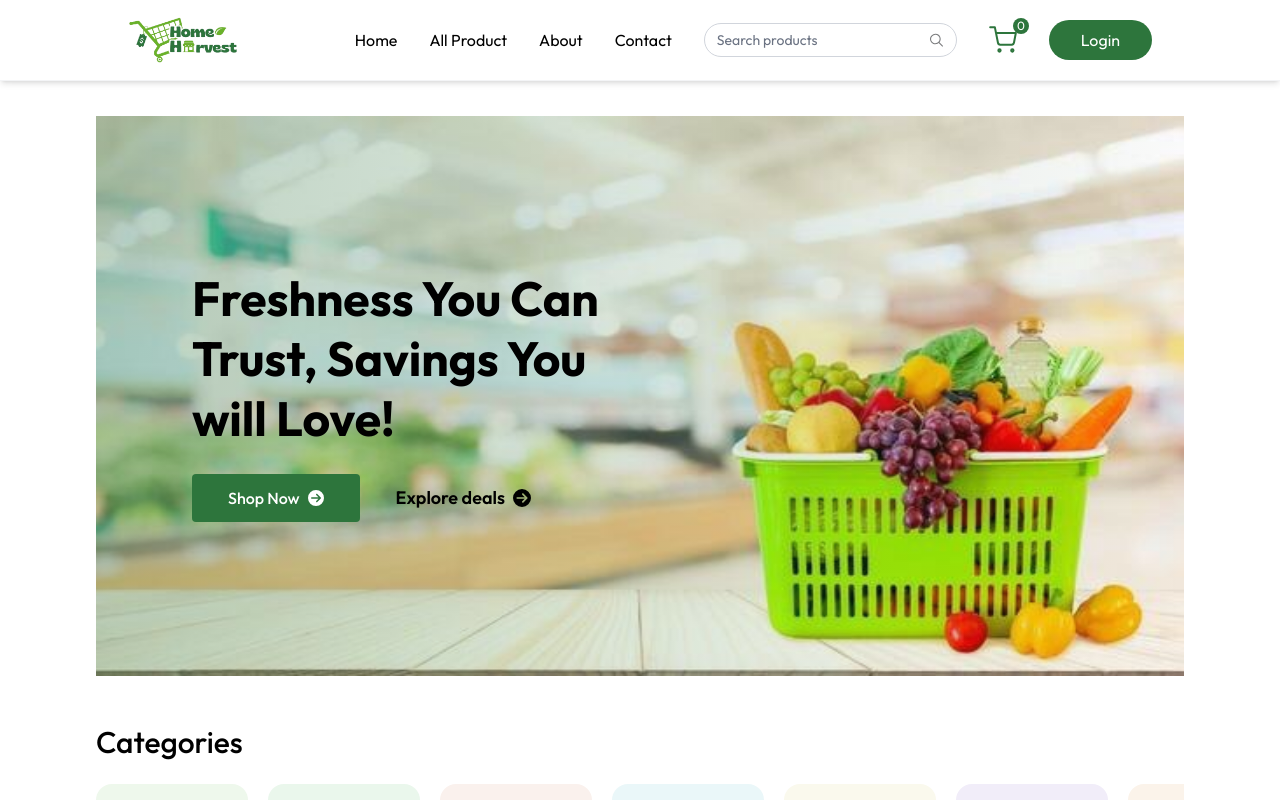
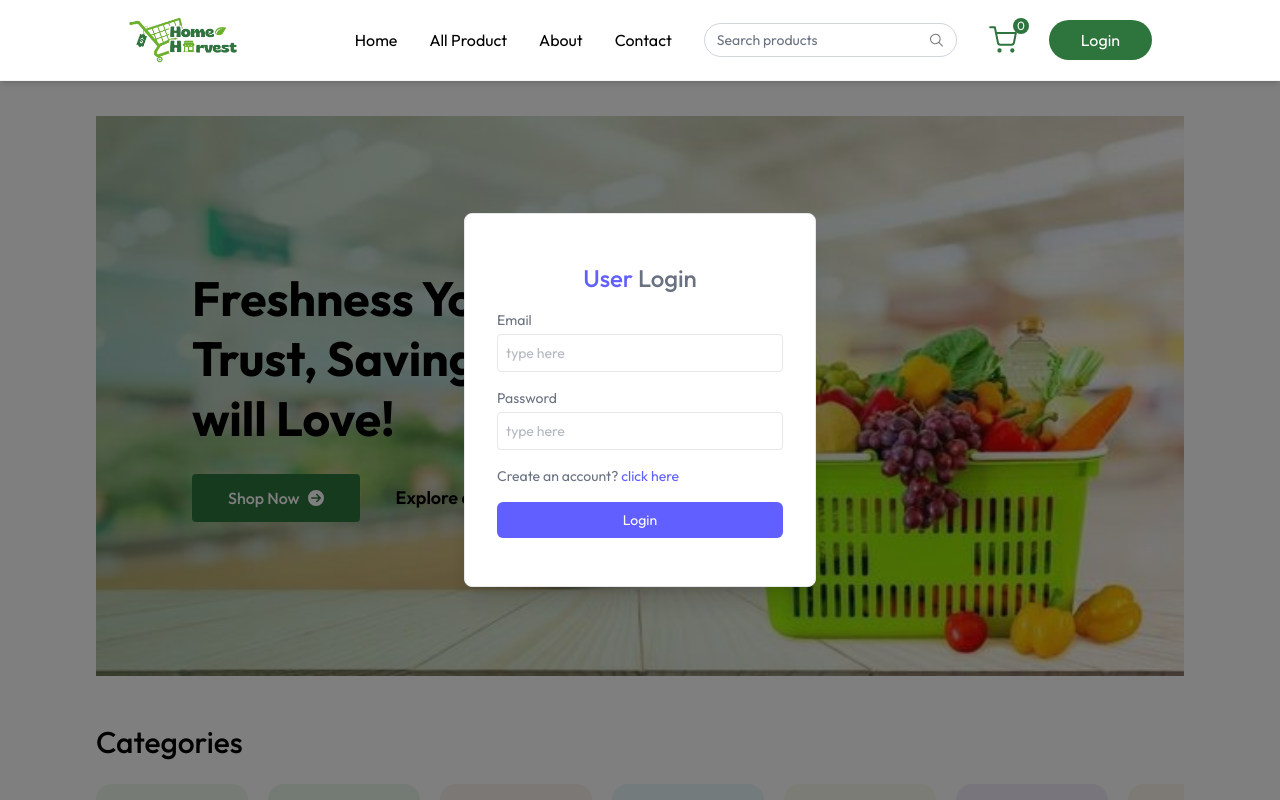
Before and after one commit to tahmina-nishu/Home-Harvest---An-Online-Grocery-Shop, a React (Vite) app in the folder client/: page / in a window 1280 px wide. Both pictures are taken after a click on the button "Login". Shown: the top 800 px of the page. Built offline with nearby package versions, Linux system fonts and the light colour scheme.

Commit message:
added login & sign up form

```diff
--- a/client/src/App.jsx
+++ b/client/src/App.jsx
@@ -4,15 +4,20 @@
 import { Route, Routes, useLocation } from 'react-router-dom'
 import {Toaster} from "react-hot-toast";
 import Footer from './components/Footer';
+import { useAppContext } from './context/AppContext';
+import Login from './components/Login';
 
 
 const App = () => {
 
   const isSellerPath = useLocation().pathname.includes("seller")
+  const {showUserLogin} = useAppContext()
+
   return (
     <div>
 
       {isSellerPath ? null : <Navbar></Navbar>}
+      {showUserLogin ? <Login></Login> : null}
 
     <Toaster></Toaster>
 
--- /dev/null
+++ b/client/src/components/Login.jsx
@@ -0,0 +1,46 @@
+import React from 'react'
+
+const Login = () => {
+    const [state, setState] = React.useState("login");
+    const [name, setName] = React.useState("");
+    const [email, setEmail] = React.useState("");
+    const [password, setPassword] = React.useState("");
+
+    return (
+        <div className='fixed top-0 bottom-0 left-0 right-0 z-30 flex items-center text-sm text-gray-600 bg-black/50'>
+            <form className="flex flex-col gap-4 m-auto items-start p-8 py-12 w-80 sm:w-[352px] text-gray-500 rounded-lg shadow-xl border border-gray-200 bg-white">
+                <p className="text-2xl font-medium m-auto">
+                    <span className="text-indigo-500">User</span> {state === "login" ? "Login" : "Sign Up"}
+                </p>
+                {state === "register" && (
+                    <div className="w-full">
+                        <p>Name</p>
+                        <input onChange={(e) => setName(e.target.value)} value={name} placeholder="type here" className="border border-gray-200 rounded w-full p-2 mt-1 outline-indigo-500" type="text" required />
+                    </div>
+                )}
+                <div className="w-full ">
+                    <p>Email</p>
+                    <input onChange={(e) => setEmail(e.target.value)} value={email} placeholder="type here" className="border border-gray-200 rounded w-full p-2 mt-1 outline-indigo-500" type="email" required />
+                </div>
+                <div className="w-full ">
+                    <p>Password</p>
+                    <input onChange={(e) => setPassword(e.target.value)} value={password} placeholder="type here" className="border border-gray-200 rounded w-full p-2 mt-1 outline-indigo-500" type="password" required />
+                </div>
+                {state === "register" ? (
+                    <p>
+                        Already have account? <span onClick={() => setState("login")} className="text-indigo-500 cursor-pointer">click here</span>
+                    </p>
+                ) : (
+                    <p>
+                        Create an account? <span onClick={() => setState("register")} className="text-indigo-500 cursor-pointer">click here</span>
+                    </p>
+                )}
+                <button className="bg-indigo-500 hover:bg-indigo-600 transition-all text-white w-full py-2 rounded-md cursor-pointer">
+                    {state === "register" ? "Create Account" : "Login"}
+                </button>
+            </form>
+        </div>
+    );
+}
+
+export default Login
```
